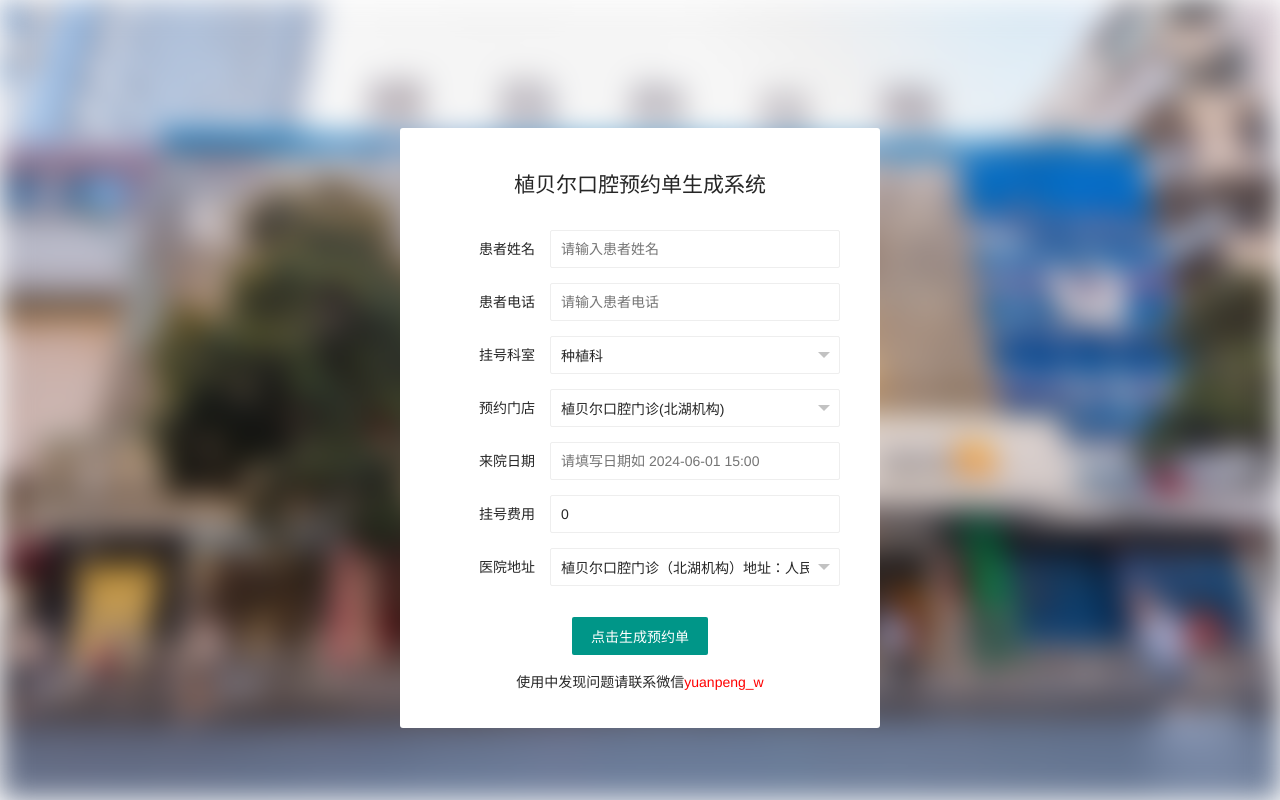
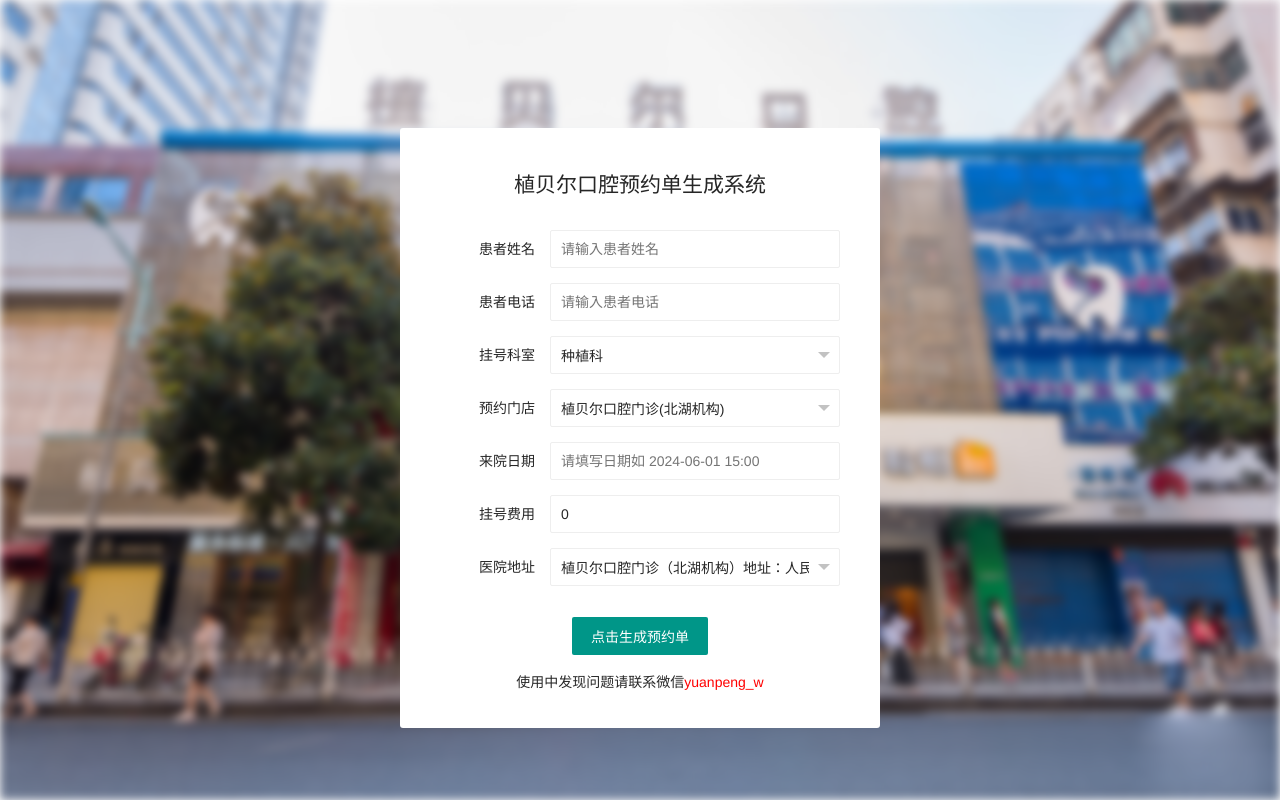
Before and after one commit to hello0-0/helloworld, a plain HTML site: page appoint/index.html in a window 1280 px wide. Drawn offline with Linux system fonts and the light colour scheme.

Commit message:
Auto Commit

```diff
--- a/appoint/index.html
+++ b/appoint/index.html
@@ -14,7 +14,7 @@
             width: 100%;
             height: 100%;
             position: absolute;
-            filter: blur(15px);
+            filter: blur(5px);
         }
     </style>
 </head>
```
Also changed, not shown: 3 other files.
